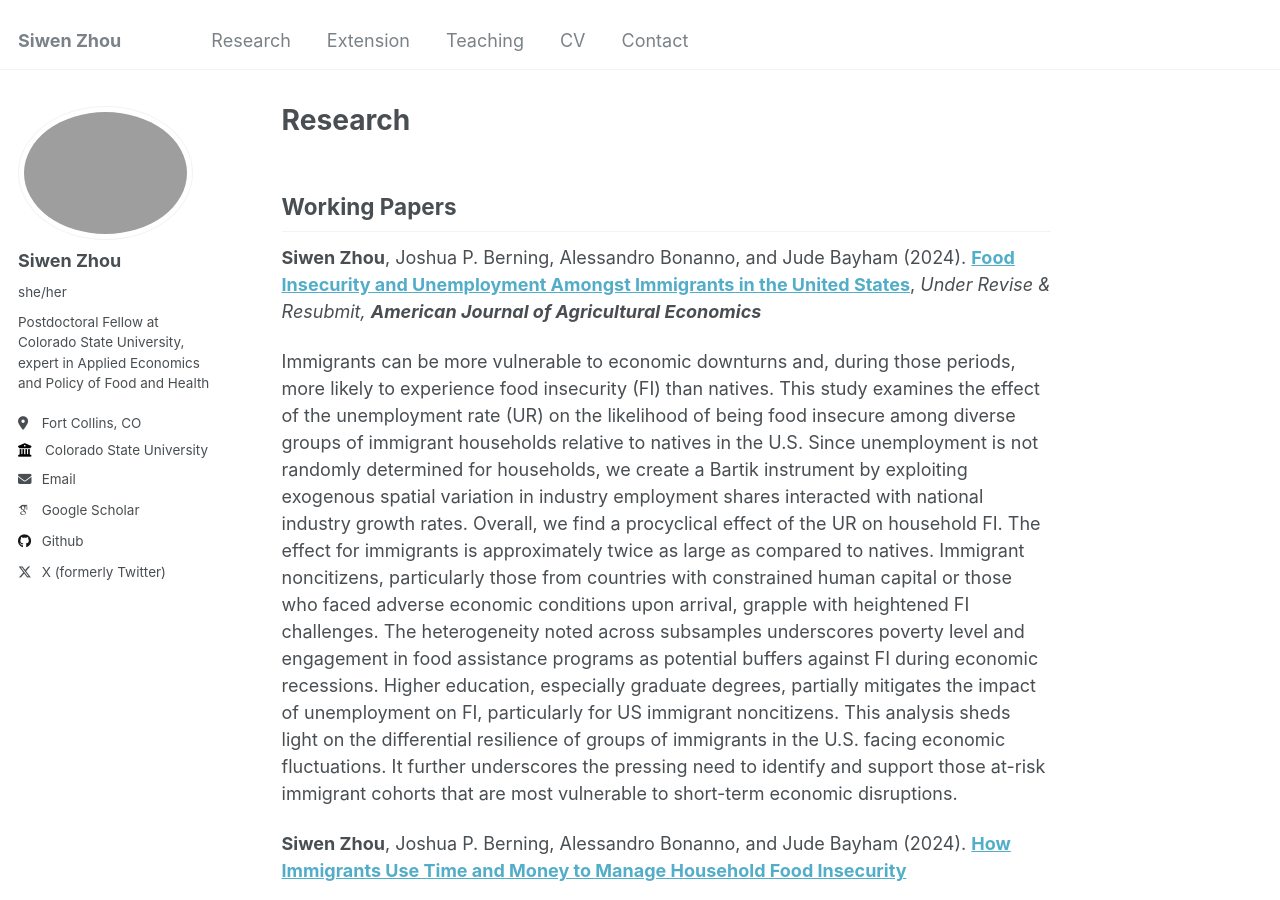
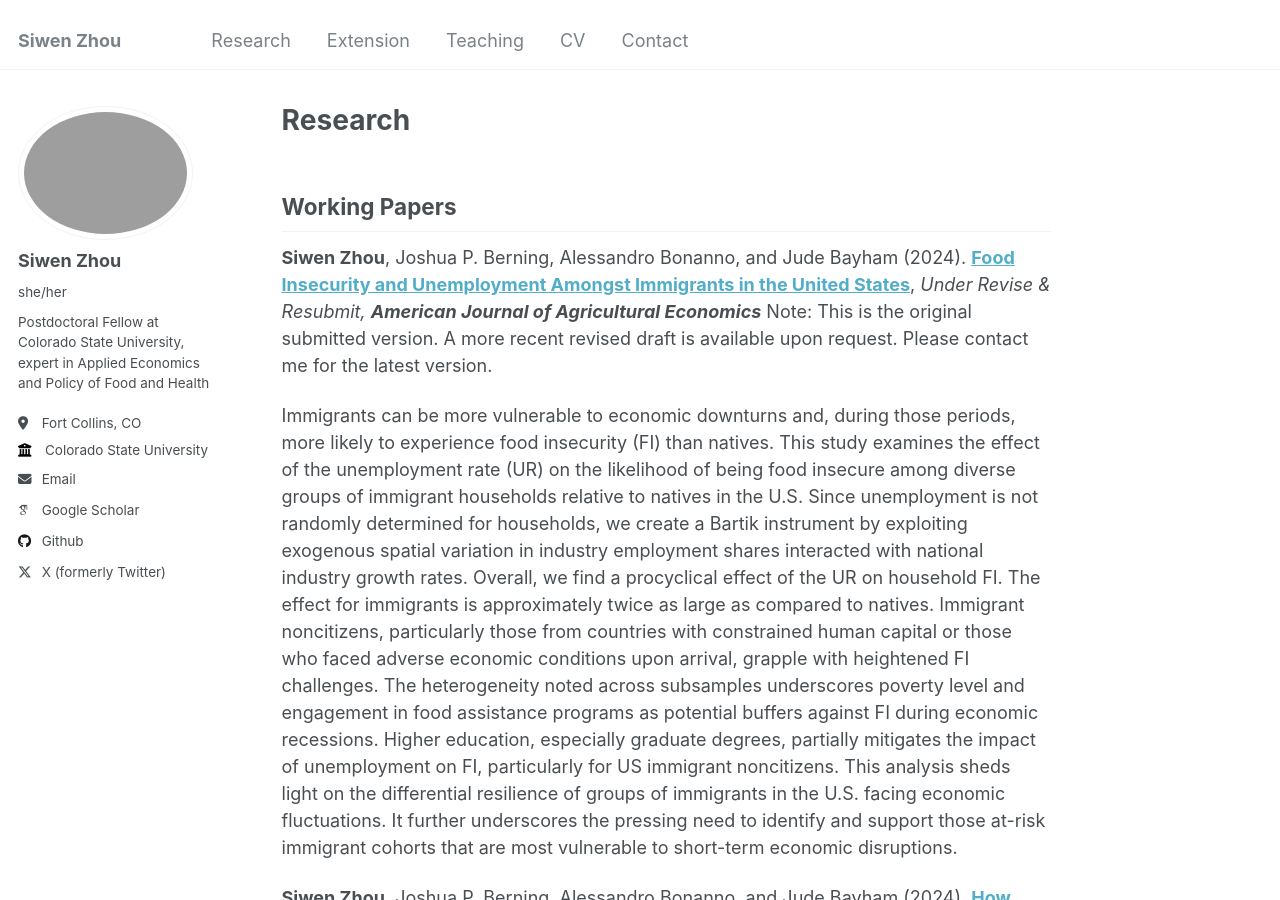
Before and after one commit to Siwen0625/Siwen0625.github.io, a Jekyll site: the page built from _pages/research.md, in a window 1280 px wide and 900 px high. Built offline with Jekyll 4.4.1, drawn with Linux system fonts in a browser that asks for light colours; some web fonts are replaced.

Commit message:
Update research.md

```diff
--- a/_pages/research.md
+++ b/_pages/research.md
@@ -7,7 +7,8 @@ author_profile: true
 
 Working Papers
 ----
-**Siwen Zhou**, Joshua P. Berning, Alessandro Bonanno, and Jude Bayham (2024). **[Food Insecurity and Unemployment Amongst Immigrants in the United States](https://github.com/Siwen0625/Siwen0625.github.io/blob/master/files/Paper1_immigrant_FI_ur.pdf)**, *Under Revise & Resubmit, **American Journal of Agricultural Economics***
+**Siwen Zhou**, Joshua P. Berning, Alessandro Bonanno, and Jude Bayham (2024). **[Food Insecurity and Unemployment Amongst Immigrants in the United States](https://github.com/Siwen0625/Siwen0625.github.io/blob/master/files/Paper1_ur_FI.pdf)**, *Under Revise & Resubmit, **American Journal of Agricultural Economics***
+Note: This is the original submitted version. A more recent revised draft is available upon request. Please contact me for the latest version.
 
 Immigrants can be more vulnerable to economic downturns and, during those periods, more likely to experience food insecurity (FI) than natives. This study examines the effect of the unemployment rate (UR) on the likelihood of being food insecure among diverse groups of immigrant households relative to natives in the U.S. Since unemployment is not randomly determined for households, we create a Bartik instrument by exploiting exogenous spatial variation in industry employment shares interacted with national industry growth rates. Overall, we find a procyclical effect of the UR on household FI. The effect for immigrants is approximately twice as large as compared to natives. Immigrant noncitizens, particularly those from countries with constrained human capital or those who faced adverse economic conditions upon arrival, grapple with heightened FI challenges. The heterogeneity noted across subsamples underscores poverty level and engagement in food assistance programs as potential buffers against FI during economic recessions. Higher education, especially graduate degrees, partially mitigates the impact of unemployment on FI, particularly for US immigrant noncitizens. This analysis sheds light on the differential resilience of groups of immigrants in the U.S. facing economic fluctuations. It further underscores the pressing need to identify and support those at-risk immigrant cohorts that are most vulnerable to short-term economic disruptions.
 
```
